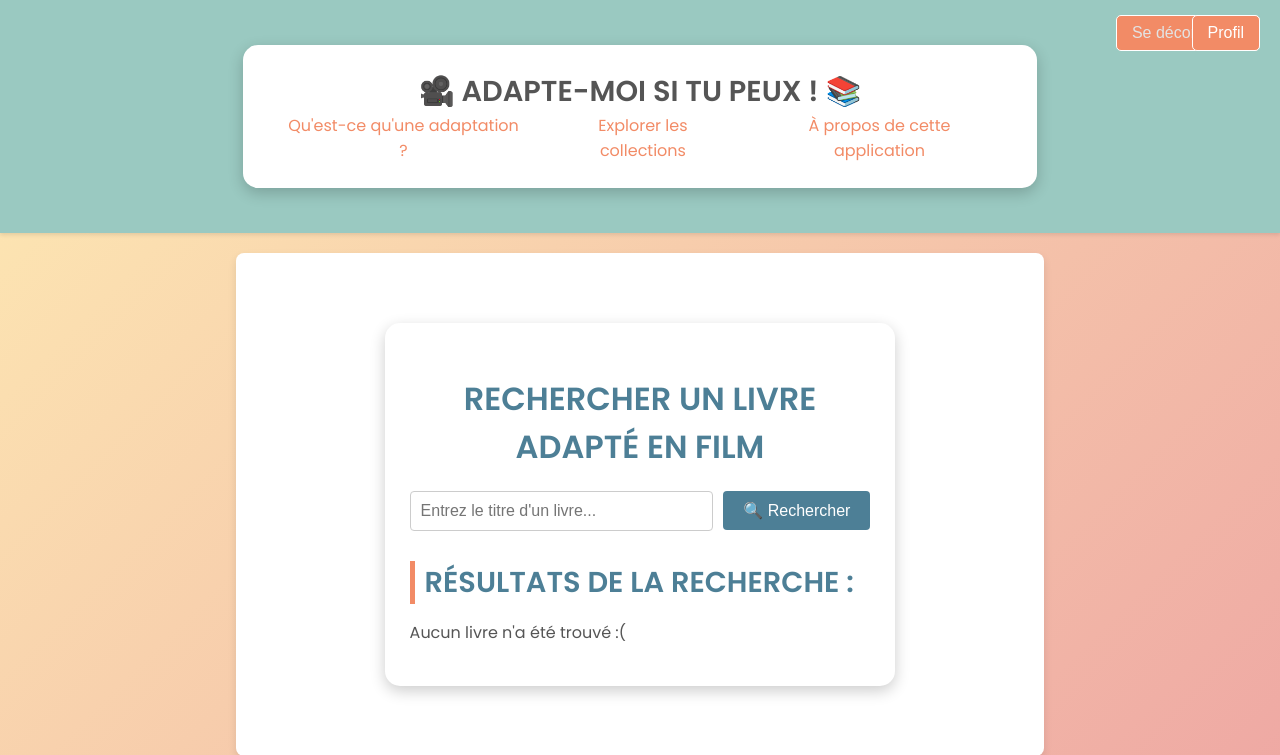
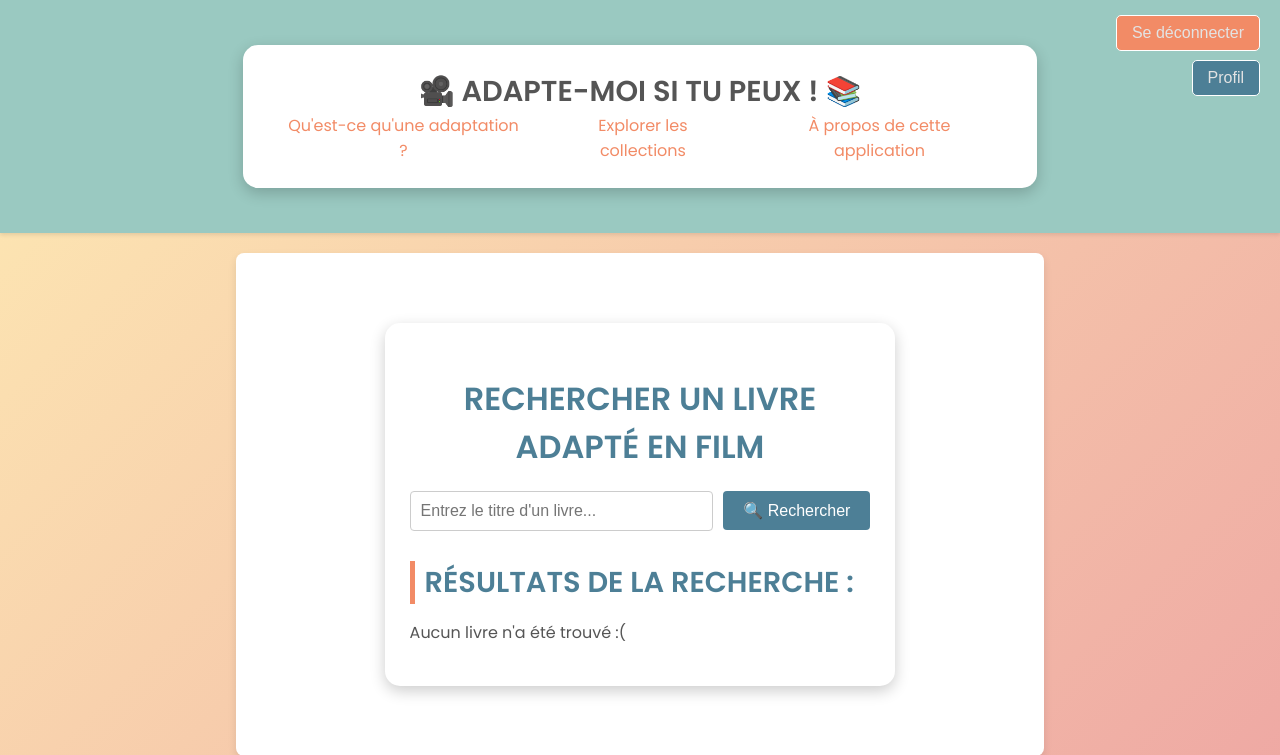
Before and after one commit to sambec/adapte-moi, a Flask app: page /results in a window 1280 px wide. Shown: the top 755 px of the page. Run offline with Flask 3, Linux system fonts and the light colour scheme; the visitor is signed in with stand-in values (Sample User, id 1); parts of the project's set-up code (start-up, migrations or seed data) failed here and were passed over.

Commit message:
[DEBUG] Correction vue, bouton profil

```diff
--- a/app/templates/pages/resultats_adaptation.html
+++ b/app/templates/pages/resultats_adaptation.html
@@ -15,6 +15,9 @@
             <a href="{{ url_for('login') }}">Se connecter</a>
             {% endif %}
         </button>
+        {% if current_user.is_authenticated %}
+            <button type="button" class="btn btn-primary profil">Profil</button>
+        {% endif %}
         <div class="container">
             <h1 class="logo"><center><a href="{{ url_for('home') }}">🎥 Adapte-moi si tu peux ! 📚</a></center></h1>
             <nav class="nav">
--- a/app/templates/pages/resultatsrecherche.html
+++ b/app/templates/pages/resultatsrecherche.html
@@ -16,7 +16,7 @@
             {% endif %}
         </button>
         {% if current_user.is_authenticated %}
-            <button type="button" class="btn btn-primary">Profil</button>
+            <button type="button" class="btn btn-primary profil">Profil</button>
         {% endif %}
         <div class="container">
             <h1 class="logo"><center><a href="{{ url_for('home') }}">🎥 Adapte-moi si tu peux ! 📚</a></center></h1>
```
Also changed, not shown: app/adapte_moi.sqlite.
